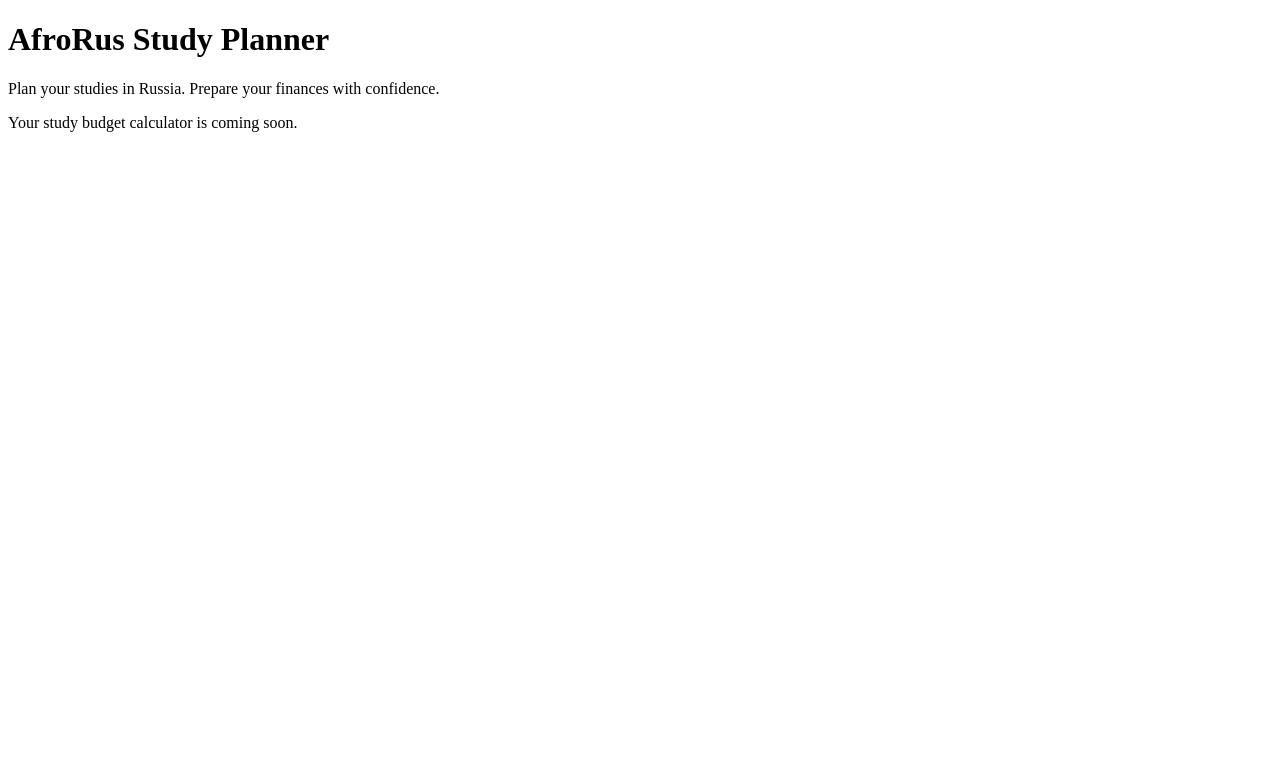
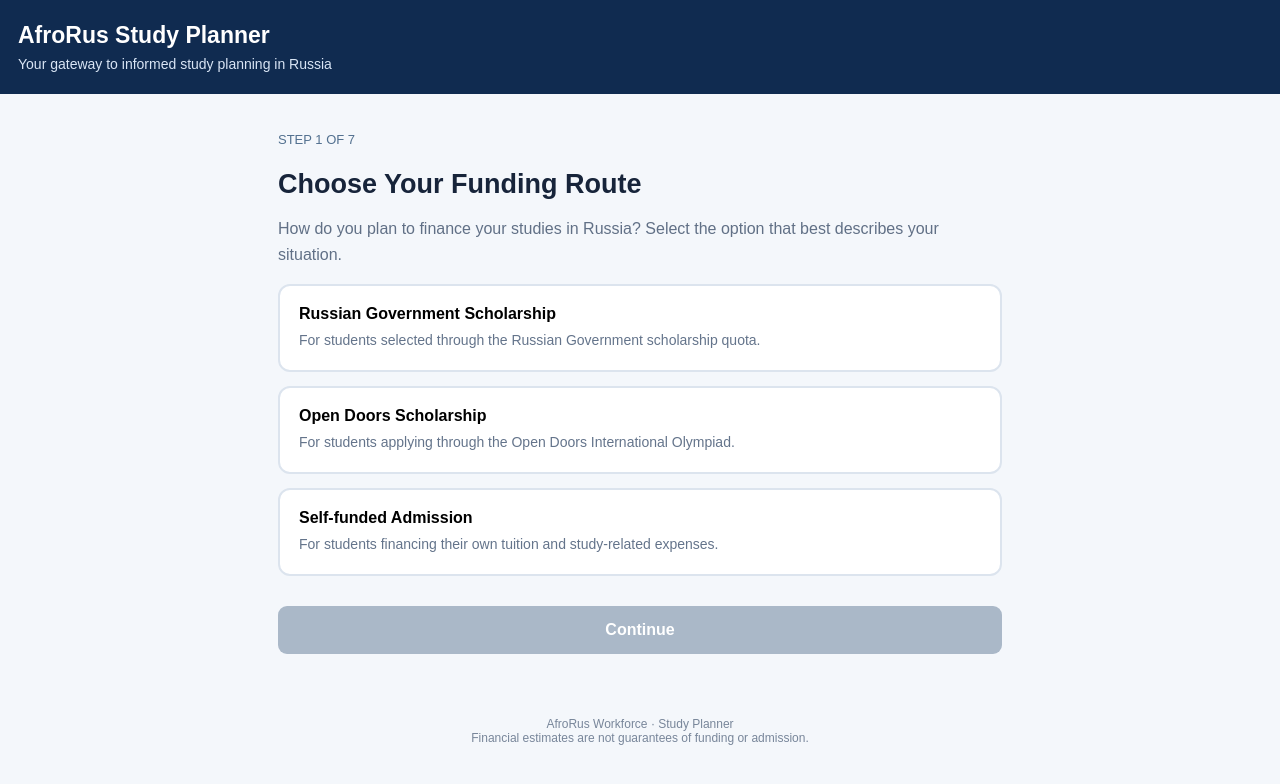
Before and after one commit to ramaakomo-source/afroru-study-planner, a plain HTML site: page index.html in a window 1280 px wide. Drawn offline with Linux system fonts and the light colour scheme.

Commit message:
Update index.html

```diff
--- a/index.html
+++ b/index.html
@@ -1,16 +1,204 @@
+
 
 <!DOCTYPE html>
 <html lang="en">
 <head>
-  <meta charset="UTF-8">
-  <meta name="viewport" content="width=device-width, initial-scale=1.0">
-  <title>AfroRus Study Planner</title>
+<meta charset="UTF-8">
+<meta name="viewport" content="width=device-width, initial-scale=1">
+<title>AfroRus Study Planner</title>
+<style>
+* { box-sizing: border-box; }
+
+body {
+  margin: 0;
+  font-family: Arial, sans-serif;
+  background: #f4f7fb;
+  color: #17243a;
+}
+
+header {
+  background: #102b50;
+  color: white;
+  padding: 22px 18px;
+}
+
+header h1 {
+  margin: 0;
+  font-size: 23px;
+}
+
+header p {
+  margin: 7px 0 0;
+  color: #d9e5f5;
+  font-size: 14px;
+}
+
+main {
+  max-width: 760px;
+  margin: 38px auto;
+  padding: 0 18px;
+}
+
+.progress {
+  color: #52708f;
+  font-size: 13px;
+  margin-bottom: 12px;
+}
+
+h2 {
+  font-size: 27px;
+  margin-bottom: 10px;
+}
+
+.intro {
+  color: #617086;
+  line-height: 1.6;
+}
+
+.option {
+  display: block;
+  width: 100%;
+  text-align: left;
+  padding: 19px;
+  margin: 14px 0;
+  border: 2px solid #dce4ee;
+  border-radius: 12px;
+  background: white;
+  cursor: pointer;
+}
+
+.option.selected {
+  border-color: #1768b2;
+  background: #edf6ff;
+}
+
+.option strong {
+  display: block;
+  font-size: 16px;
+  margin-bottom: 7px;
+}
+
+.option span {
+  color: #64748b;
+  line-height: 1.5;
+  font-size: 14px;
+}
+
+button:focus-visible {
+  outline: 3px solid #f0a83a;
+  outline-offset: 3px;
+}
+
+.continue {
+  width: 100%;
+  padding: 15px;
+  border: none;
+  border-radius: 9px;
+  background: #1768b2;
+  color: white;
+  font-size: 16px;
+  font-weight: bold;
+  cursor: pointer;
+  margin-top: 16px;
+}
+
+.continue:disabled {
+  background: #aab8c8;
+  cursor: not-allowed;
+}
+
+.message {
+  color: #a33b32;
+  font-size: 14px;
+  margin-top: 12px;
+}
+
+footer {
+  text-align: center;
+  color: #78869a;
+  padding: 25px 15px;
+  font-size: 12px;
+}
+</style>
 </head>
+
 <body>
-  <main>
-    <h1>AfroRus Study Planner</h1>
-    <p>Plan your studies in Russia. Prepare your finances with confidence.</p>
-    <p>Your study budget calculator is coming soon.</p>
-  </main>
+
+<header>
+  <h1>AfroRus Study Planner</h1>
+  <p>Your gateway to informed study planning in Russia</p>
+</header>
+
+<main>
+  <div class="progress">STEP 1 OF 7</div>
+
+  <h2>Choose Your Funding Route</h2>
+
+  <p class="intro">
+    How do you plan to finance your studies in Russia?
+    Select the option that best describes your situation.
+  </p>
+
+  <div id="options">
+    <button class="option" data-value="RU_GOV_QUOTA">
+      <strong>Russian Government Scholarship</strong>
+      <span>For students selected through the Russian Government scholarship quota.</span>
+    </button>
+
+    <button class="option" data-value="OPEN_DOORS">
+      <strong>Open Doors Scholarship</strong>
+      <span>For students applying through the Open Doors International Olympiad.</span>
+    </button>
+
+    <button class="option" data-value="SELF_FUNDED">
+      <strong>Self-funded Admission</strong>
+      <span>For students financing their own tuition and study-related expenses.</span>
+    </button>
+  </div>
+
+  <button class="continue" id="continueButton" disabled>
+    Continue
+  </button>
+
+  <div class="message" id="message" aria-live="polite"></div>
+</main>
+
+<footer>
+  AfroRus Workforce · Study Planner<br>
+  Financial estimates are not guarantees of funding or admission.
+</footer>
+
+<script>
+let selectedRoute = null;
+
+const options = document.querySelectorAll(".option");
+const continueButton = document.getElementById("continueButton");
+const message = document.getElementById("message");
+
+options.forEach(option => {
+  option.addEventListener("click", () => {
+    options.forEach(item => {
+      item.classList.remove("selected");
+      item.setAttribute("aria-pressed", "false");
+    });
+
+    option.classList.add("selected");
+    option.setAttribute("aria-pressed", "true");
+
+    selectedRoute = option.dataset.value;
+    continueButton.disabled = false;
+    message.textContent = "";
+  });
+});
+
+continueButton.addEventListener("click", () => {
+  if (!selectedRoute) return;
+
+  message.textContent =
+    "Your selection is " + selectedRoute +
+    ". The next calculator stage will be added soon.";
+});
+</script>
+
 </body>
 </html>
```
